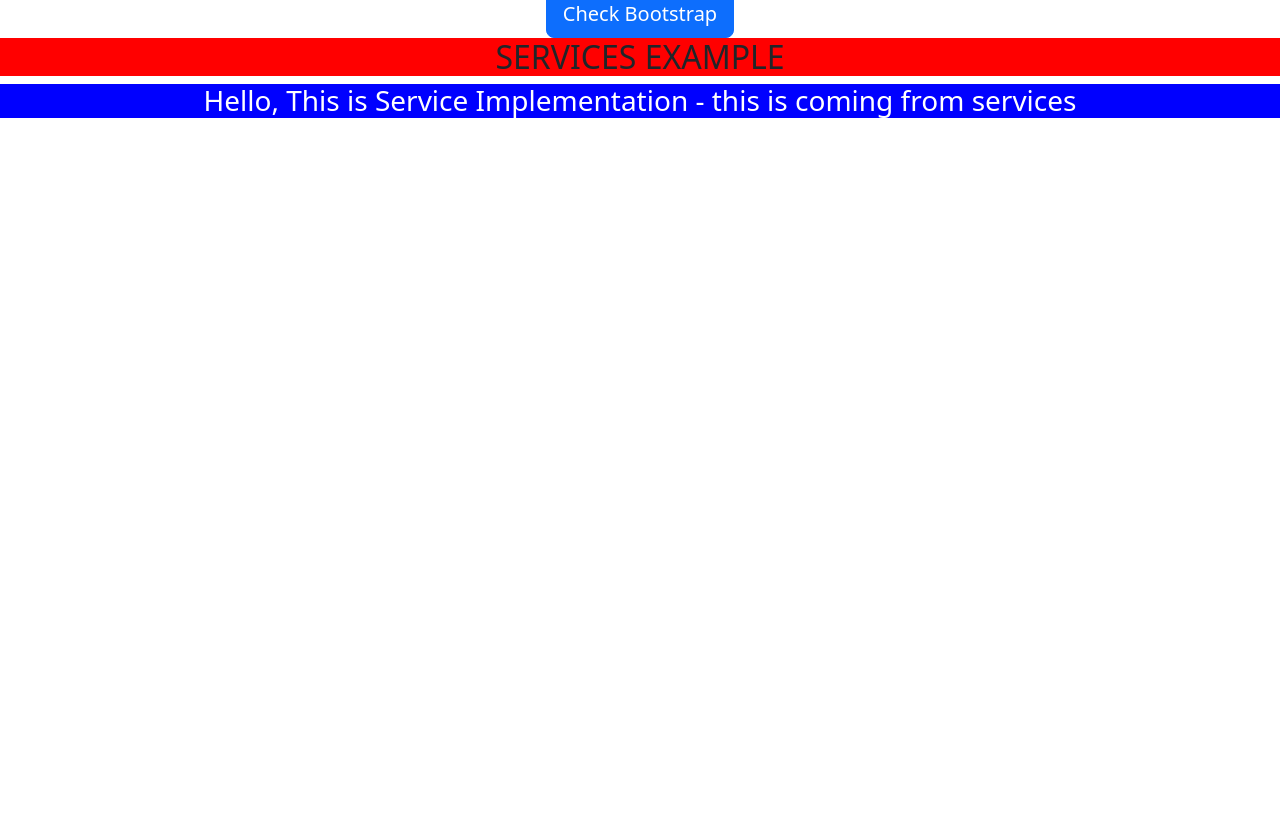
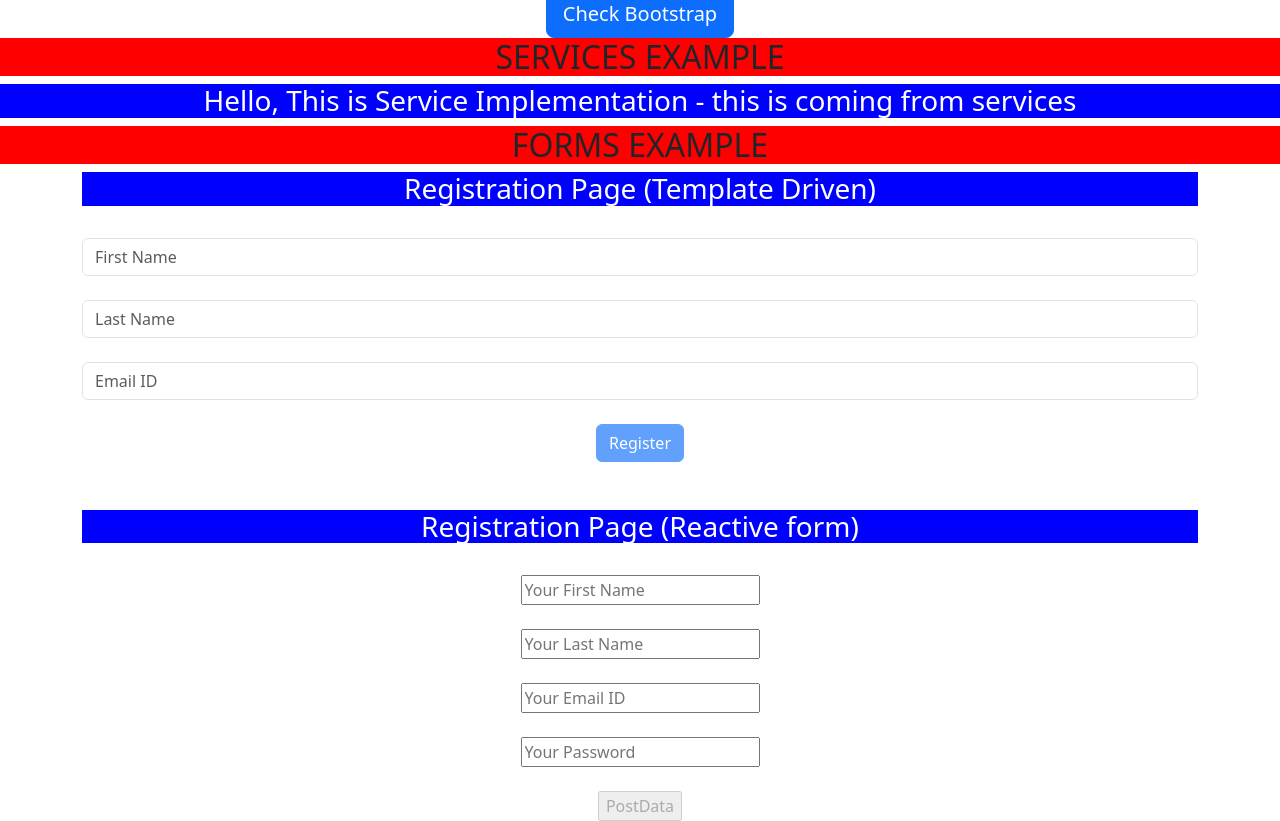
Before and after one commit to RanodeepBanerjeeAccenture/Angular16WorkStation, an Angular app: page / in a window 1280 px wide. Shown: the part 2242-3063 px from the top of the page. Before the commit the page ends 2368 px from the top, so only its background shows below. Built offline with nearby package versions, Linux system fonts and the light colour scheme.

Commit message:
Deploy Angular site to GitHub Pages

```diff
--- a/src/app/app.component.html
+++ b/src/app/app.component.html
@@ -217,4 +217,66 @@
   <h3>{{ msg }} - this is coming from services</h3>
 
 
+  <!-- Forms -->
+  <h2>Forms Example</h2>
+  <div class="container">
+    <div class="row">
+      <div class="form-bg">
+        <form #regForm='ngForm' (ngSubmit)="Register(regForm)">
+          <h3 class="text-center">Registration Page (Template Driven)</h3>
+          <br>
+          <div class="form-group">
+            <input type="text" class="form-control" placeholder="First Name" name="firstname" required ngModel>
+          </div>
+          <br>
+          <div class="form-group">
+            <input type="text" class="form-control" placeholder="Last Name" name="lastname" required ngModel>
+          </div>
+          <br>
+          <div class="form-group">
+            <input type="text" class="form-control" placeholder="Email ID" name="email" email required ngModel #email="ngModel">
+            <span class="help-bpx" *ngIf="email.touched && !email.valid">Please Enter Email ID</span>
+          </div>
+          <br>
+          <div class="align-center">
+            <button type="submit" class="btn btn-primary" id="Register" [disabled]="!regForm.valid">Register</button>
+          </div>
+        </form>
+      </div>
+    </div>
+   </div>
+   <br>
+   <br>
+   <div class="container">
+    <div class="row">
+      <div class="form-bg">
+        <form [formGroup]="signupForm" (ngSubmit)="PostData(signupForm)">
+          <h3 class="text-center">Registration Page (Reactive form)</h3>
+          <br>
+          <div class="form-group">
+            <input type="text" formControlName="fname" placeholder="Your First Name">
+          </div>
+          <br>
+          <div class="form-group">
+            <input type="text" formControlName="lname" placeholder="Your Last Name">
+          </div>
+          <br>
+          <div class="form-group">
+            <input type="text" formControlName="Emailid" placeholder="Your Email ID">
+          </div>
+          <br>
+          <div class="form-group">
+            <input type="password" formControlName="userpassword" placeholder="Your Password">
+          </div>
+          <br>
+          <div class="align-center">
+           <input type="submit" value="PostData" [disabled]="!signupForm.valid">
+          </div>
+        </form>
+      </div>
+    </div>
+
+   </div>
+
+
 </div>
--- a/src/app/app.component.scss
+++ b/src/app/app.component.scss
@@ -14,3 +14,7 @@ h3{
     text-align: center;
     color: white;
 }
+
+input.ng-invalid.ng-touched{
+    border-color: red;
+}
--- a/src/app/app.component.ts
+++ b/src/app/app.component.ts
@@ -4,13 +4,14 @@ import { ChildComponent } from "./child/child.component";
 import { Router } from '@angular/router';
 import { Component1Component } from './component1/component1.component';
 import { MessageService } from './message.service';
+import { FormGroup, FormControl, FormBuilder, Validators } from '@angular/forms';
 
 @Component({
   selector: 'app-root',
   templateUrl: './app.component.html',
   styleUrls: ['./app.component.scss'],
   // encapsulation:ViewEncapsulation.None
-  providers:[MessageService]
+  providers: [MessageService]
 })
 export class AppComponent {
   title = 'myfirstapp';
@@ -105,15 +106,61 @@ export class AppComponent {
 
 
 
-  constructor(private router: Router, private _messageService: MessageService) { }
+
+
+  signupForm!: FormGroup;
+  FirstName: string = "";
+  LastName: string = "";
+  Email: string = "";
+  Password: string = "";
+
+  constructor(private router: Router, private _messageService: MessageService, private frmbuilder: FormBuilder) { }
   navigateToComponent1() {
     this.router.navigate(['/component1']);
+
+
+
+
+
   }
+
+
 
   msg: string = '';
 
-  ngOnInit(){
-    this.msg=this._messageService.getmessage();
+  ngOnInit() {
+    this.msg = this._messageService.getmessage();
+
+
+
+    this.signupForm = this.frmbuilder.group({
+      fname: ['',Validators.required],
+      lname: ['',Validators.required, Validators.maxLength(10)],
+      Emailid: ['',Validators.required, Validators.email],
+      userpassword: ['',Validators.required],
+    });
   }
 
+
+  Register(regForm: any) {
+    console.log(regForm);
+  }
+
+
+  PostData(signupForm: FormGroup) {
+    console.log(signupForm.controls);
+
+  }
+
+
+
+
+
+
+
+
+
+
+
+
 }
--- a/src/app/app.module.ts
+++ b/src/app/app.module.ts
@@ -1,6 +1,7 @@
 import { NgModule } from '@angular/core';
 import { BrowserModule } from '@angular/platform-browser';
 import { FormsModule } from '@angular/forms';
+import { ReactiveFormsModule } from '@angular/forms';
 
 import { AppRoutingModule } from './app-routing.module';
 import { AppComponent } from './app.component';
@@ -29,7 +30,8 @@ import { PagenotfoundComponent } from './pagenotfound/pagenotfound.component';
     AppRoutingModule,
     StudentModule,
     AccountModule,
-    FormsModule
+    FormsModule,
+    ReactiveFormsModule
   ],
   providers: [],
   bootstrap: [AppComponent]
```
Also changed, not shown: 3 other files (tests, documents, lock files or other folders).
